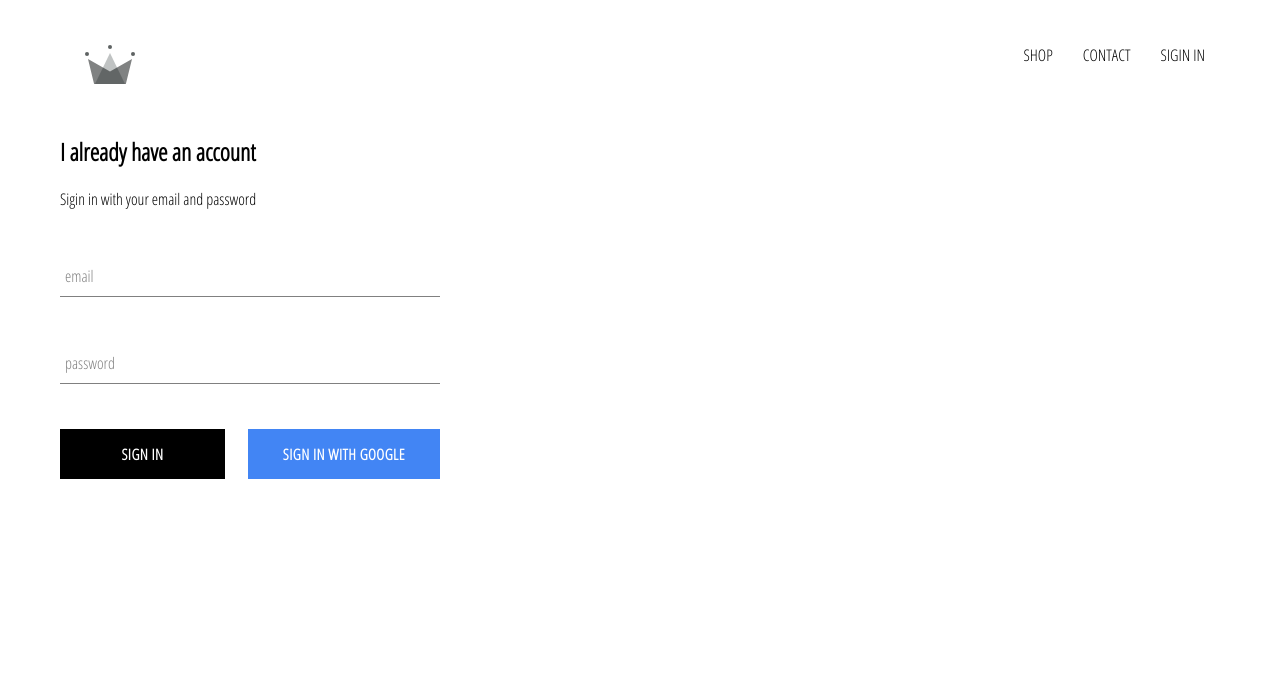
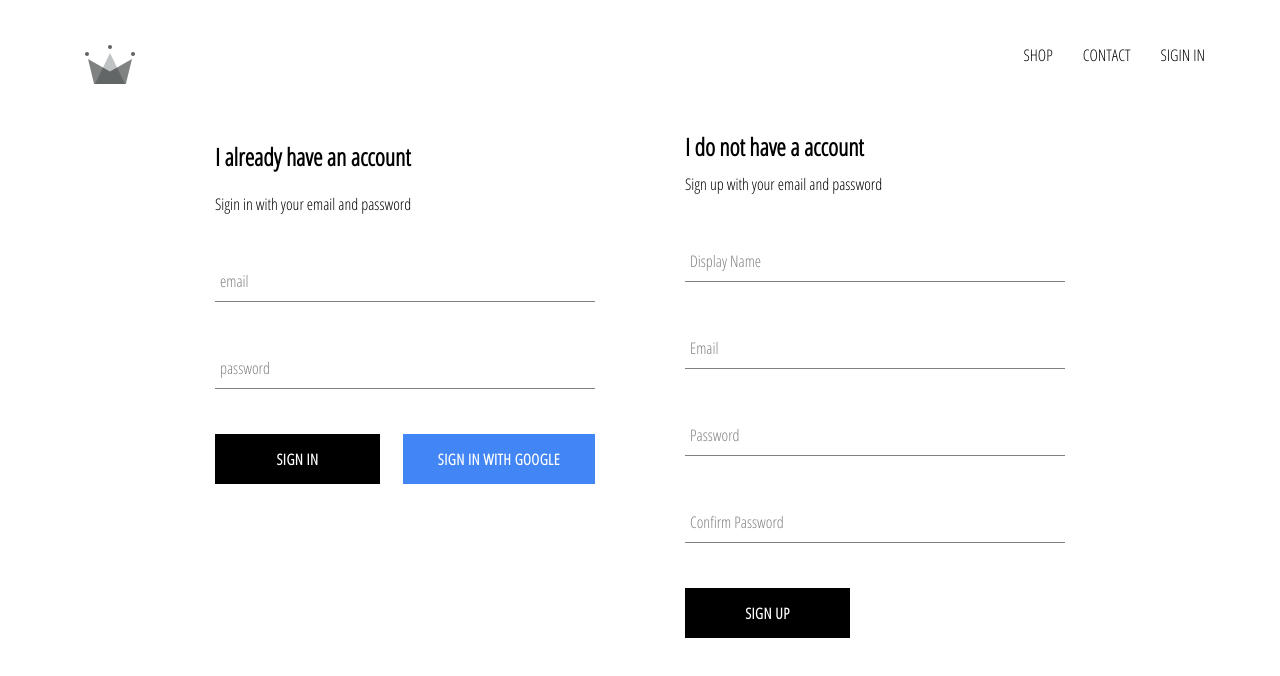
Before and after one commit to omaralhoori/e-commerce-react, a React (Create React App) app: page /signin in a window 1280 px wide. Shown: the top 676 px of the page. Built offline with nearby package versions, Linux system fonts and the light colour scheme; no server answers.

Commit message:
add sign up, and store users in firestore

```diff
--- a/src/App.js
+++ b/src/App.js
@@ -9,11 +9,11 @@
 
 import Header from './components/header/header'
 
-import { auth } from './firebase/firebase.utils'
+import { auth, createUserProfileDocument } from './firebase/firebase.utils'
 
 class App extends React.Component {
 
-  constructor(){
+  constructor() {
     super()
     this.state = {
       currentUser: null
@@ -22,10 +22,22 @@
 
   unsubscribeFromAuth = null
 
-  componentDidMount(){
-    this.unsubscribeFromAuth = auth.onAuthStateChanged(user => {
-      this.setState({ currentUser: user})
-      console.log(user);
+  componentDidMount() {
+    this.unsubscribeFromAuth = auth.onAuthStateChanged(async userAuth => {
+      // this.setState({ currentUser: user})
+      if (userAuth) {
+        const userRef = await createUserProfileDocument(userAuth)
+
+        userRef.onSnapshot(snapshot => {
+          this.setState({
+            currentUser: {
+              id: snapshot.id,
+              ...snapshot.data()
+            }
+          })
+        })
+      }
+      this.setState({ currentUser: userAuth})
     })
   }
   componentWillUnmount() {
@@ -34,7 +46,7 @@
   render() {
     return (
       <div >
-        <Header currentUser={this.state.currentUser}/>
+        <Header currentUser={this.state.currentUser} />
         <Switch>
           <Route exact path='/' component={HomePage} />
           <Route path='/shop' component={ShopePage} />
--- /dev/null
+++ b/src/components/sign-up/sign-up.jsx
@@ -0,0 +1,103 @@
+import React from 'react';
+
+import FormInput from '../form-input/form-input'
+import CustomButton from '../custom-button/custom-button'
+
+import { auth, createUserProfileDocument } from '../../firebase/firebase.utils'
+
+import './sign-up.scss'
+
+class SignUp extends React.Component {
+    constructor() {
+        super()
+
+        this.state = {
+            displayName: '',
+            email: '',
+            password: '',
+            confirmPassword: ''
+        }
+    }
+
+    handleSubmit = async event => {
+        event.preventDefault()
+        const { displayName, email, password, confirmPassword } = this.state
+
+        if (password !== confirmPassword) {
+            alert("passwords don't match")
+            return
+        }
+        try {
+            const { user } = await auth.createUserWithEmailAndPassword(email, password)
+
+            createUserProfileDocument(user, { displayName })
+
+            this.setState({
+                displayName: '',
+                email: '',
+                password: '',
+                confirmPassword: ''
+            })
+
+        } catch (error) {
+            console.log(error);
+        }
+    }
+
+    handleChange = event => {
+        const {name, value} = event.target
+
+        this.setState({[name]: value})
+    }
+
+    render() {
+        const { displayName, email, password, confirmPassword } = this.state
+        return (
+            <div className="sign-up">
+                <h2 className='title'>I do not have a account</h2>
+                <span>Sign up with your email and password</span>
+                <form className='sign-up-form' onSubmit={this.handleSubmit}>
+                    <FormInput
+                        type='text'
+                        name='displayName'
+                        value={displayName}
+                        onChange={this.handleChange}
+                        label='Display Name'
+                        required
+                    />
+
+                    <FormInput
+                        type='email'
+                        name='email'
+                        value={email}
+                        onChange={this.handleChange}
+                        label='Email'
+                        required
+                    />
+
+                    <FormInput
+                        type='password'
+                        name='password'
+                        value={password}
+                        onChange={this.handleChange}
+                        label='Password'
+                        required
+                    />
+
+                    <FormInput
+                        type='password'
+                        name='confirmPassword'
+                        value={confirmPassword}
+                        onChange={this.handleChange}
+                        label='Confirm Password'
+                        required
+                    />
+                    <CustomButton type='submit' > Sign Up </CustomButton>
+                </form>
+            </div>
+        );
+    }
+}
+
+
+export default SignUp;
--- /dev/null
+++ b/src/components/sign-up/sign-up.scss
@@ -0,0 +1,9 @@
+.sign-up{
+    display: flex;
+    flex-direction: column;
+    width: 380px;
+
+    .title{
+        margin: 10px 0;
+    }
+}
--- a/src/firebase/firebase.utils.js
+++ b/src/firebase/firebase.utils.js
@@ -6,13 +6,40 @@
 
 const config = CONFIG_DATA
 
+export const createUserProfileDocument = async (userAuth, additionalData) => {
+    if (!userAuth) {
+        return
+    }
+    const userRef = firestore.doc(`users/${userAuth.uid}`)
+
+    const snapShot = await userRef.get()
+
+    if (!snapShot.exists){
+        const {displayName, email} = userAuth
+        const createdAt = new Date()
+
+        try{
+            await userRef.set({
+                displayName,
+                email,
+                createdAt,
+                ...additionalData
+            })
+        }catch(e){
+            console.log('error creating user :', e.message);
+        }
+    }
+    return userRef
+}
+
+
 firebase.initializeApp(config)
 
 export const auth = firebase.auth()
 export const firestore = firebase.firestore()
 
 const provider = new firebase.auth.GoogleAuthProvider()
-provider.setCustomParameters({ prompt: 'select_account'})
+provider.setCustomParameters({ prompt: 'select_account' })
 export const signInWithGoogle = () => auth.signInWithPopup(provider)
 
 export default firebase
--- a/src/pages/login-register/login-registerpage.jsx
+++ b/src/pages/login-register/login-registerpage.jsx
@@ -3,11 +3,13 @@
 import './login-registerpage.scss'
 
 import SignIn from '../../components/sigin-in/sigin-in'
+import SignUp from '../../components/sign-up/sign-up'
 
 const LoginRegisterPage = () => {
     return (
         <div className='login-registerpage'>
             <SignIn />
+            <SignUp />
         </div>
     );
 }
--- a/src/pages/login-register/login-registerpage.scss
+++ b/src/pages/login-register/login-registerpage.scss
@@ -0,0 +1,6 @@
+.login-registerpage{
+    width: 850px;
+    display: flex;
+    justify-content: space-between;
+    margin: 30px auto;
+}
```
